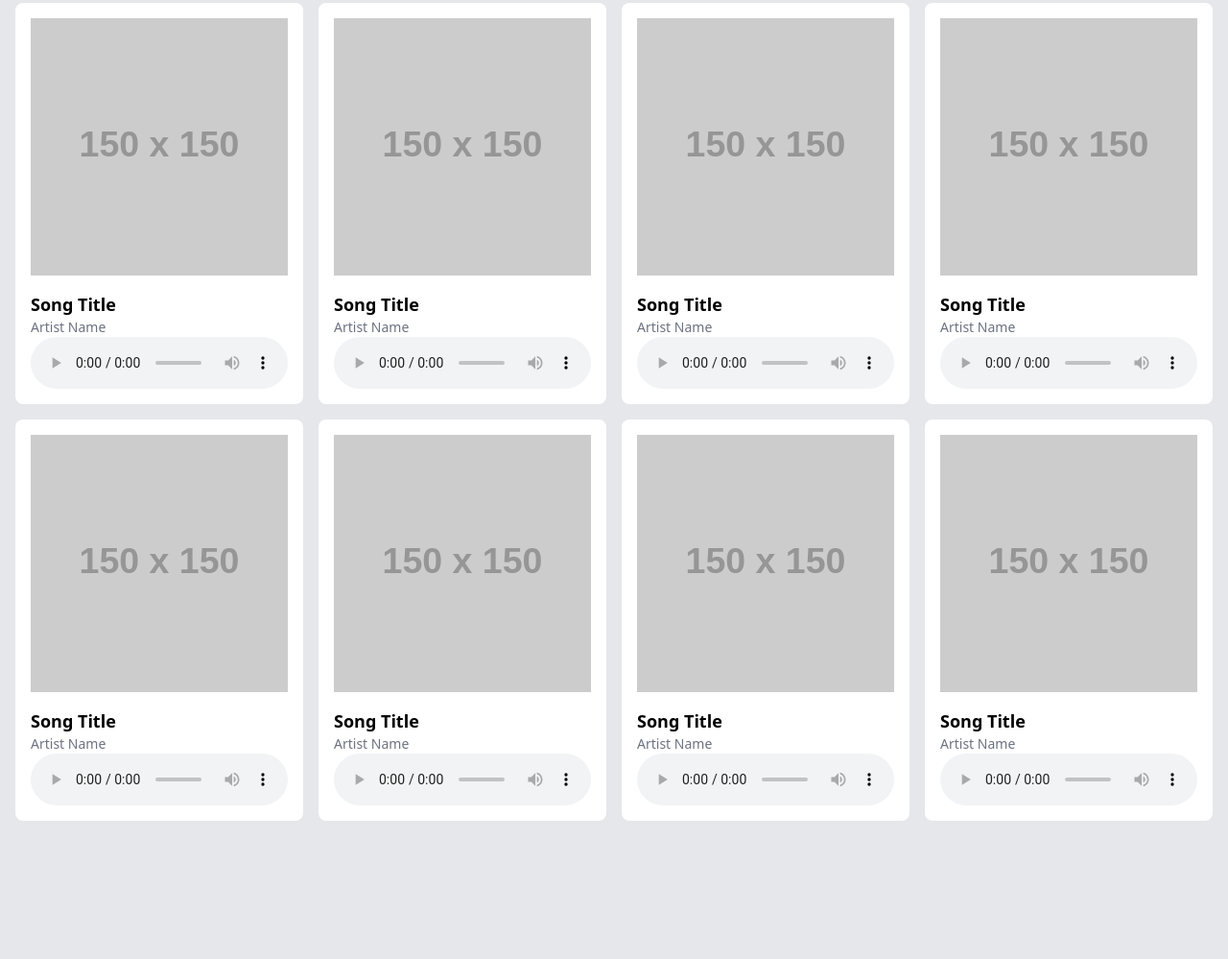
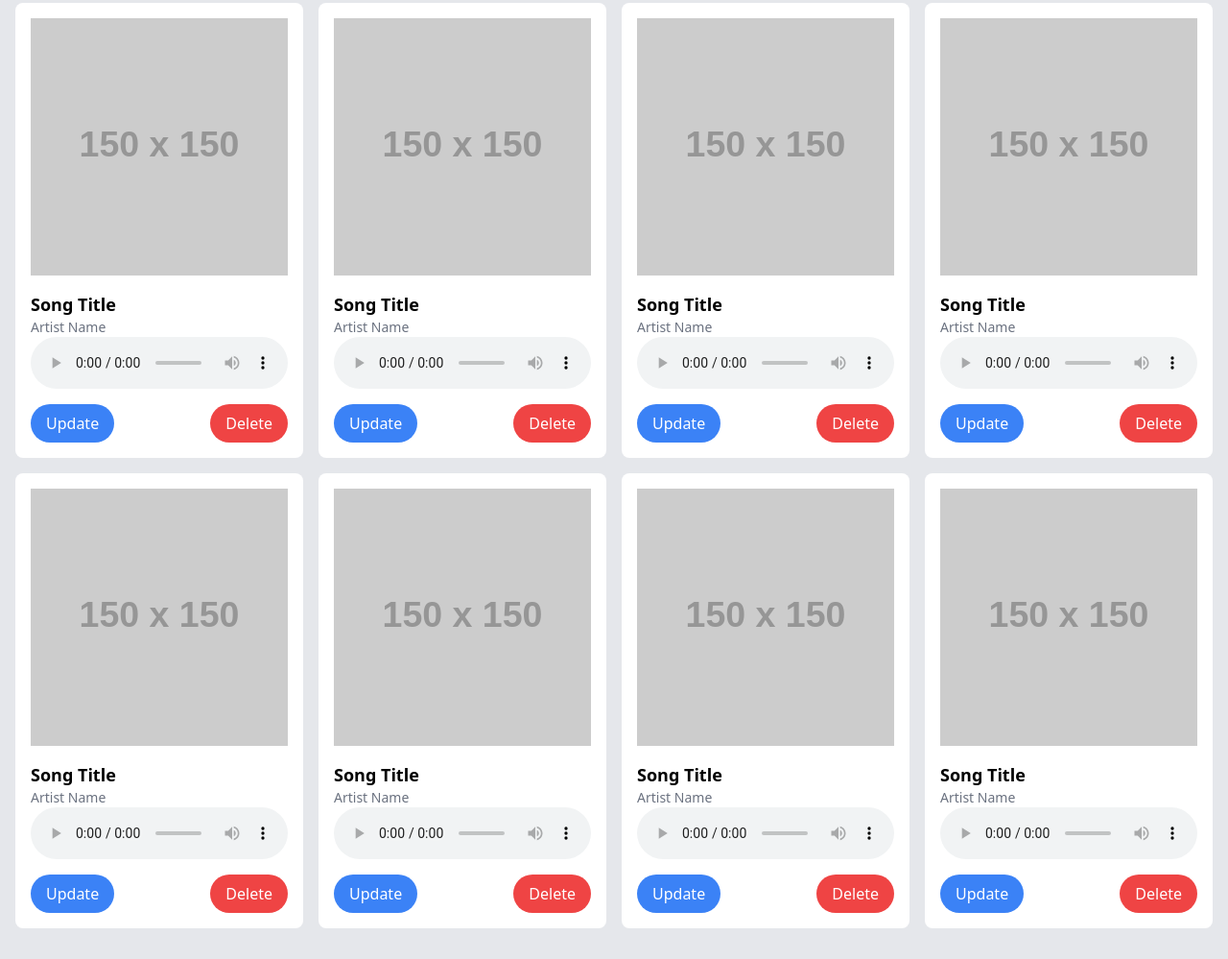
Before and after one commit to burjoy/Latihan_Modul2_Day1, a plain HTML site: page front_page/index.html in a window 1280 px wide. Shown: the part 211-1210 px from the top of the page at 96% size. Before the commit the page ends 1098 px from the top, so only its background shows below. Drawn offline with nearby package versions, Linux system fonts and the light colour scheme; no server answers; placeholder pictures from the web are drawn by us.

Commit message:
Update index.html

```diff
--- a/front_page/index.html
+++ b/front_page/index.html
@@ -34,48 +34,80 @@
         <h2 class="text-lg font-bold music_title">Song Title</h2>
         <p class="text-sm text-gray-500 music_artist">Artist Name</p>
         <audio src="" class="w-full" controls></audio>
+        <div class="flex justify-between mt-4">
+          <button class="bg-blue-500 text-white rounded-full px-4 py-2 mr-2 updateBtn">Update</button>
+          <button class="bg-red-500 text-white rounded-full px-4 py-2 deleteBtn">Delete</button>
+        </div>
       </div>
       <div class="bg-white rounded-lg p-4 music_card">
         <img src="https://via.placeholder.com/150" alt="Music Cover" class="w-full mb-4 music_album">
         <h2 class="text-lg font-bold music_title">Song Title</h2>
         <p class="text-sm text-gray-500 music_artist">Artist Name</p>
         <audio src="" class="w-full" controls></audio>
+        <div class="flex justify-between mt-4">
+          <button class="bg-blue-500 text-white rounded-full px-4 py-2 mr-2 updateBtn">Update</button>
+          <button class="bg-red-500 text-white rounded-full px-4 py-2 deleteBtn">Delete</button>
+        </div>
       </div>
       <div class="bg-white rounded-lg p-4 music_card">
         <img src="https://via.placeholder.com/150" alt="Music Cover" class="w-full mb-4 music_album">
         <h2 class="text-lg font-bold music_title">Song Title</h2>
         <p class="text-sm text-gray-500 music_artist">Artist Name</p>
         <audio src="" class="w-full" controls></audio>
+        <div class="flex justify-between mt-4">
+          <button class="bg-blue-500 text-white rounded-full px-4 py-2 mr-2 updateBtn">Update</button>
+          <button class="bg-red-500 text-white rounded-full px-4 py-2 deleteBtn">Delete</button>
+        </div>
       </div>
       <div class="bg-white rounded-lg p-4 music_card">
         <img src="https://via.placeholder.com/150" alt="Music Cover" class="w-full mb-4 music_album">
         <h2 class="text-lg font-bold music_title">Song Title</h2>
         <p class="text-sm text-gray-500 music_artist">Artist Name</p>
         <audio src="" class="w-full" controls></audio>
+        <div class="flex justify-between mt-4">
+          <button class="bg-blue-500 text-white rounded-full px-4 py-2 mr-2 updateBtn">Update</button>
+          <button class="bg-red-500 text-white rounded-full px-4 py-2 deleteBtn">Delete</button>
+        </div>
       </div>
       <div class="bg-white rounded-lg p-4 music_card">
         <img src="https://via.placeholder.com/150" alt="Music Cover" class="w-full mb-4 music_album">
         <h2 class="text-lg font-bold music_title">Song Title</h2>
         <p class="text-sm text-gray-500 music_artist">Artist Name</p>
         <audio src="" class="w-full" controls></audio>
+        <div class="flex justify-between mt-4">
+          <button class="bg-blue-500 text-white rounded-full px-4 py-2 mr-2 updateBtn">Update</button>
+          <button class="bg-red-500 text-white rounded-full px-4 py-2 deleteBtn">Delete</button>
+        </div>
       </div>
       <div class="bg-white rounded-lg p-4 music_card">
         <img src="https://via.placeholder.com/150" alt="Music Cover" class="w-full mb-4 music_album">
         <h2 class="text-lg font-bold music_title">Song Title</h2>
         <p class="text-sm text-gray-500 music_artist">Artist Name</p>
         <audio src="" class="w-full" controls></audio>
+        <div class="flex justify-between mt-4">
+          <button class="bg-blue-500 text-white rounded-full px-4 py-2 mr-2 updateBtn">Update</button>
+          <button class="bg-red-500 text-white rounded-full px-4 py-2 deleteBtn">Delete</button>
+        </div>
       </div>
       <div class="bg-white rounded-lg p-4 music_card">
         <img src="https://via.placeholder.com/150" alt="Music Cover" class="w-full mb-4 music_album">
         <h2 class="text-lg font-bold music_title">Song Title</h2>
         <p class="text-sm text-gray-500 music_artist">Artist Name</p>
         <audio src="" class="w-full" controls></audio>
+        <div class="flex justify-between mt-4">
+          <button class="bg-blue-500 text-white rounded-full px-4 py-2 mr-2 updateBtn">Update</button>
+          <button class="bg-red-500 text-white rounded-full px-4 py-2 deleteBtn">Delete</button>
+        </div>
       </div>
       <div class="bg-white rounded-lg p-4 music_card">
         <img src="https://via.placeholder.com/150" alt="Music Cover" class="w-full mb-4 music_album">
         <h2 class="text-lg font-bold music_title">Song Title</h2>
         <p class="text-sm text-gray-500 music_artist">Artist Name</p>
         <audio src="" class="w-full" controls></audio>
+        <div class="flex justify-between mt-4">
+          <button class="bg-blue-500 text-white rounded-full px-4 py-2 mr-2 updateBtn">Update</button>
+          <button class="bg-red-500 text-white rounded-full px-4 py-2 deleteBtn">Delete</button>
+        </div>
       </div>
     </div>
   </main>
```
